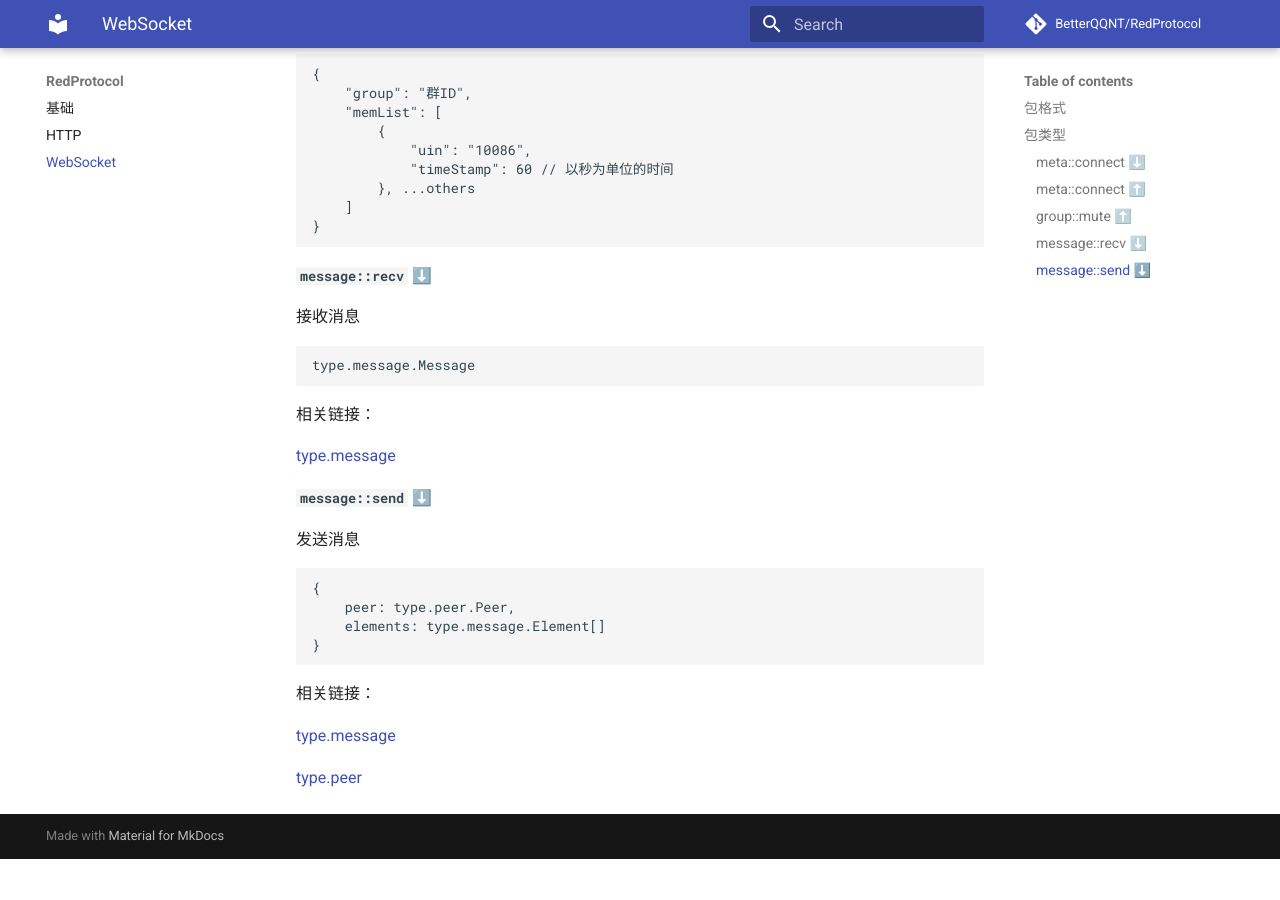
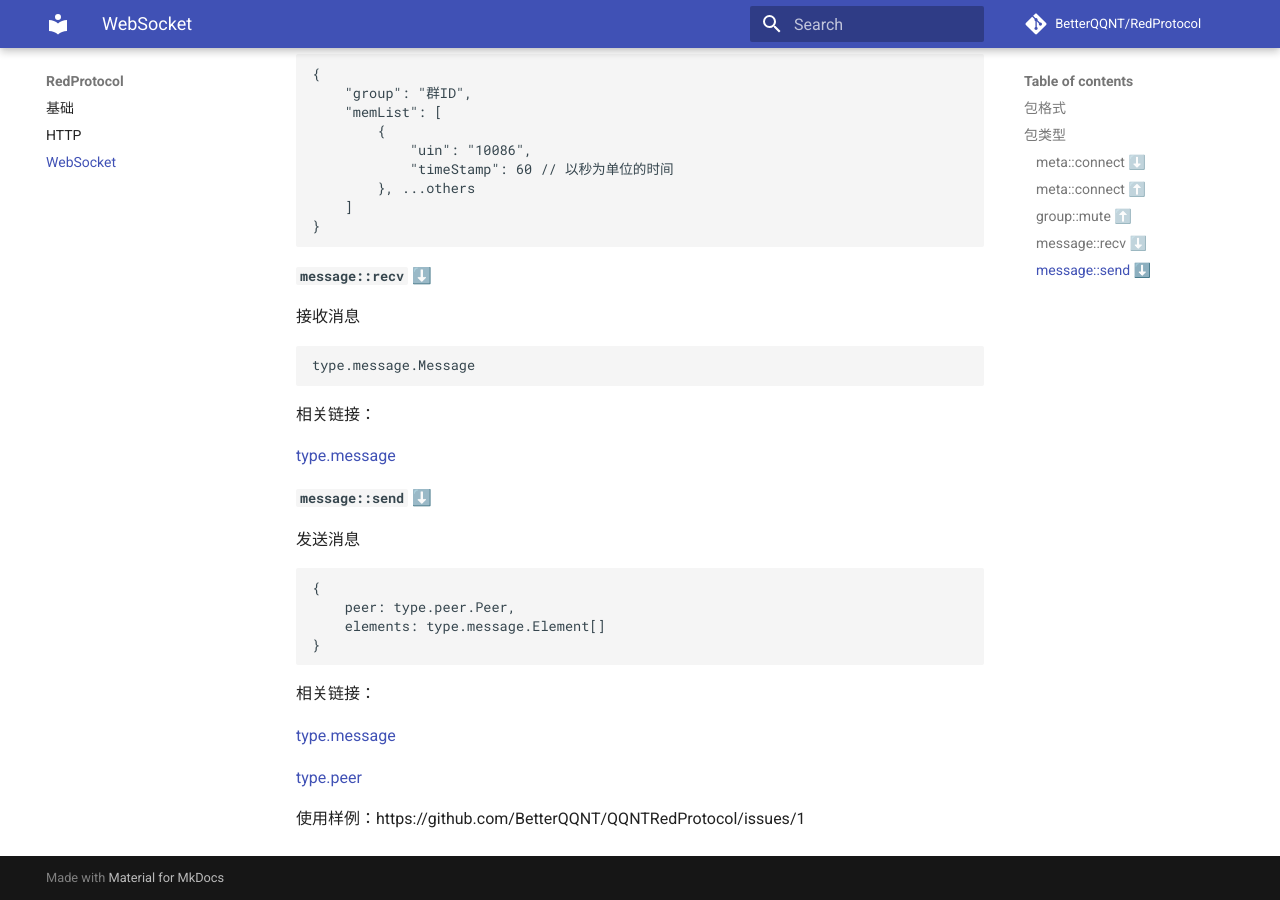
Before and after one commit to 2659170494/QQNTRedProtocol, an MkDocs documentation site: the page built from docs/websocket.md, in a window 1280 px wide and 900 px high, scrolled down 1245 px. Built offline with MkDocs 1.6.1 and Material for MkDocs 9.7.7, drawn with Linux system fonts in a browser that asks for light colours; comment, search, counter and statistics services are not loaded; before the commit the page ends 2104 px from its top, so only the background shows below that.

Commit message:
Update websocket.md

```diff
--- a/docs/websocket.md
+++ b/docs/websocket.md
@@ -91,3 +91,5 @@ type.message.Message
 [type.message](https://github.com/BetterQQNT/QQNTRedProtocol/blob/main/types/message.d.ts)
 
 [type.peer](https://github.com/BetterQQNT/QQNTRedProtocol/blob/main/types/peer.d.ts)
+
+使用样例：https://github.com/BetterQQNT/QQNTRedProtocol/issues/1
```
